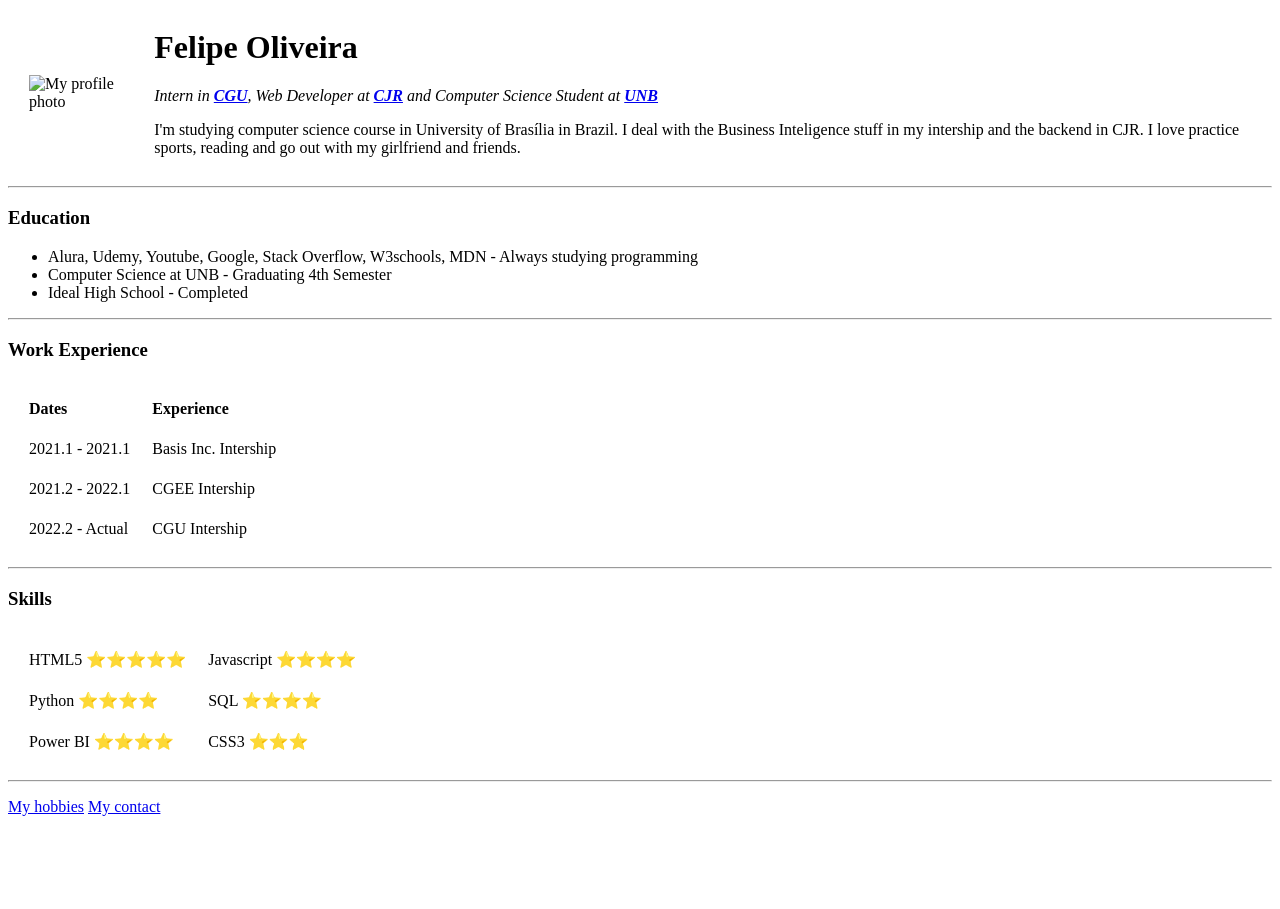
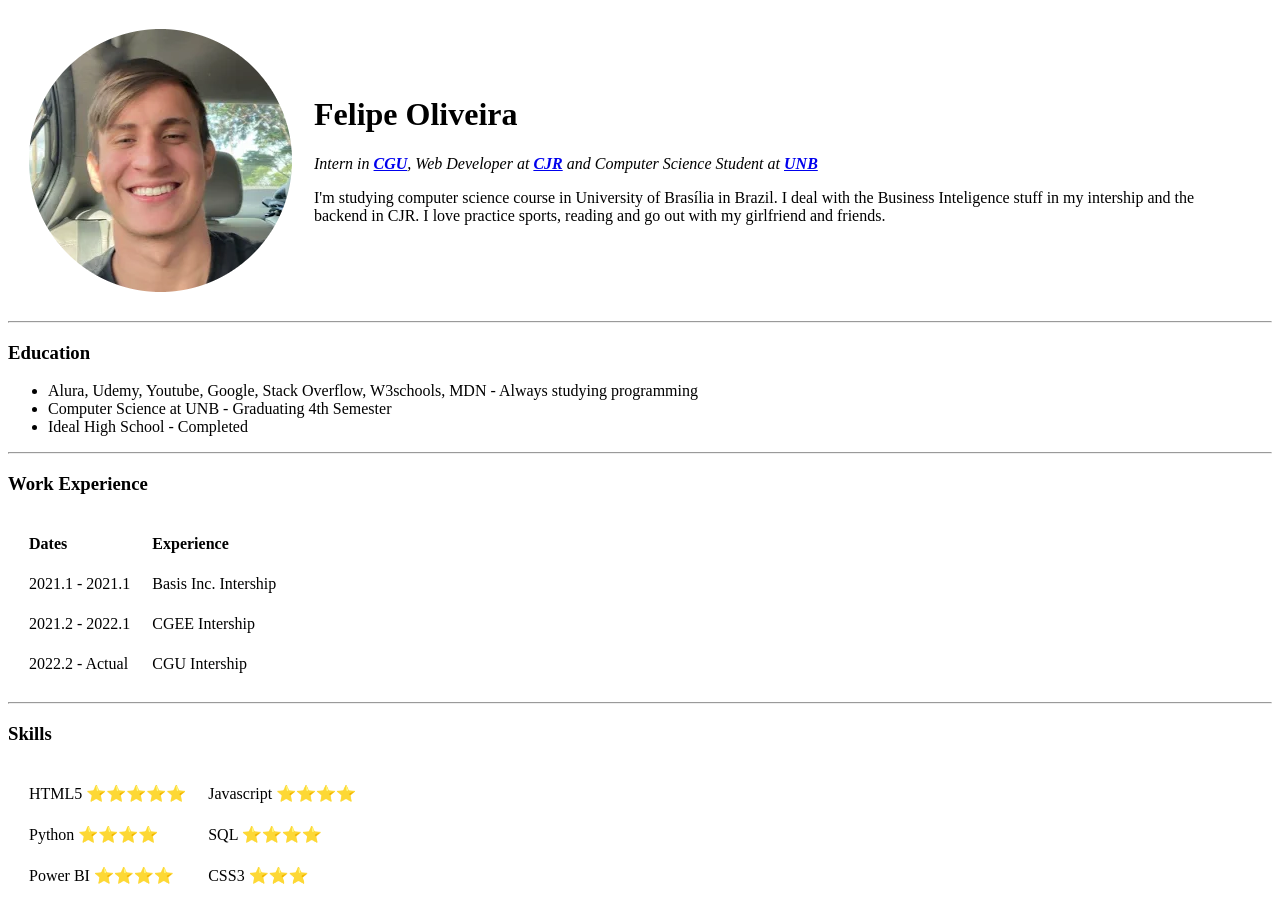
Before and after one commit to felipeonf/cv, a plain HTML site: page index.html in a window 1280 px wide. Shown: the top 909 px of the page. Before the commit the page ends 832 px from the top, so only its background shows below. Drawn offline with Linux system fonts and the light colour scheme.

Commit message:
changing the path for image

```diff
--- a/index.html
+++ b/index.html
@@ -7,7 +7,7 @@
 </head>
 <table cellspacing="20">
     <thead>
-        <td><img src="images/fotoPerfil-modified.png" alt="My profile photo"></td>
+        <td><img src="fotoPerfil-modified.png" alt="My profile photo"></td>
         <td>
             <h1>Felipe Oliveira</h1>
             <p><em>Intern in <strong><a href="https://www.gov.br/cgu/pt-br">CGU</a></strong>, Web Developer at <strong><a href="https://www.cjr.org.br/">CJR</a></strong> and Computer Science Student at <strong><a href="https://www.unb.br/">UNB</a></strong></em></p>
```
